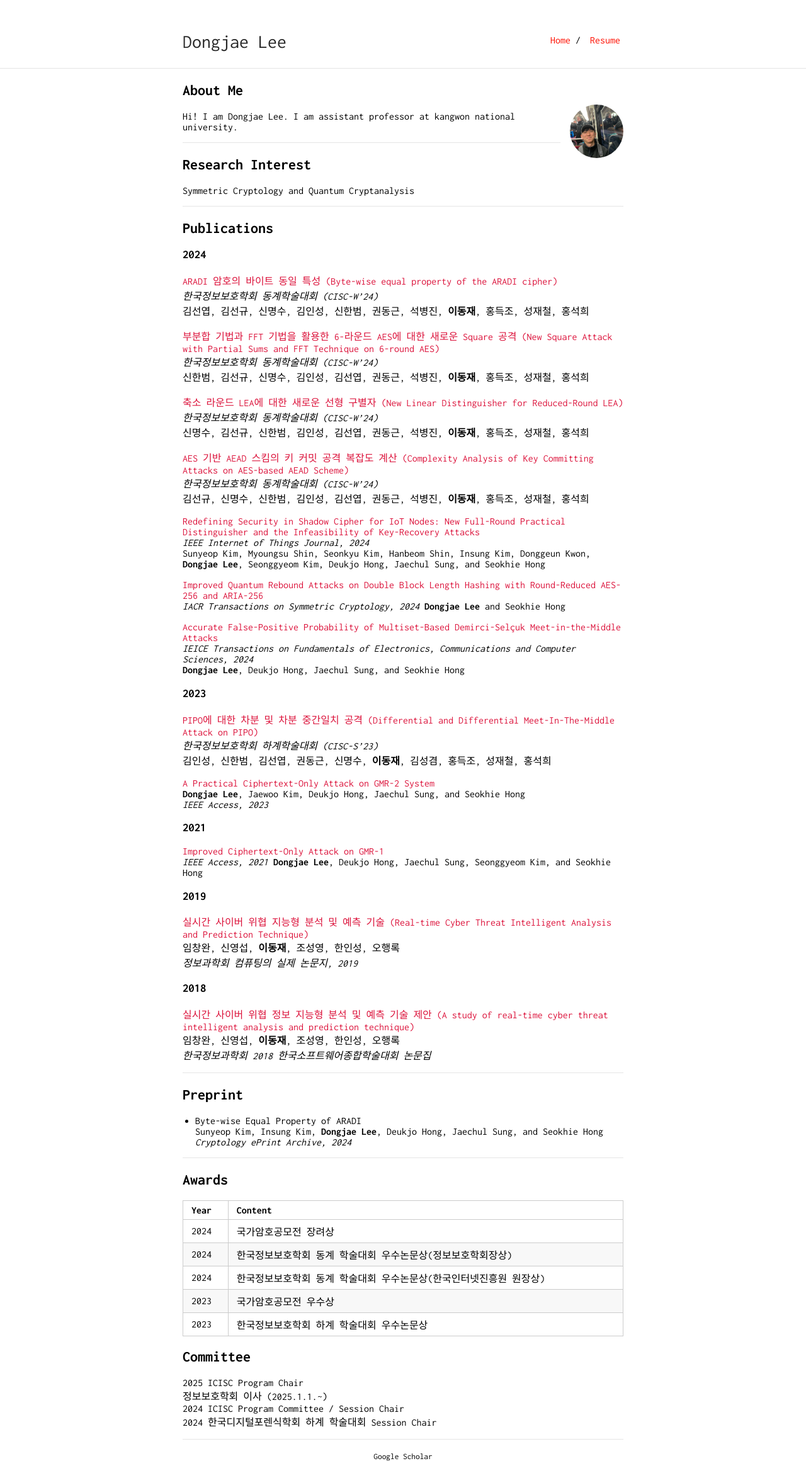
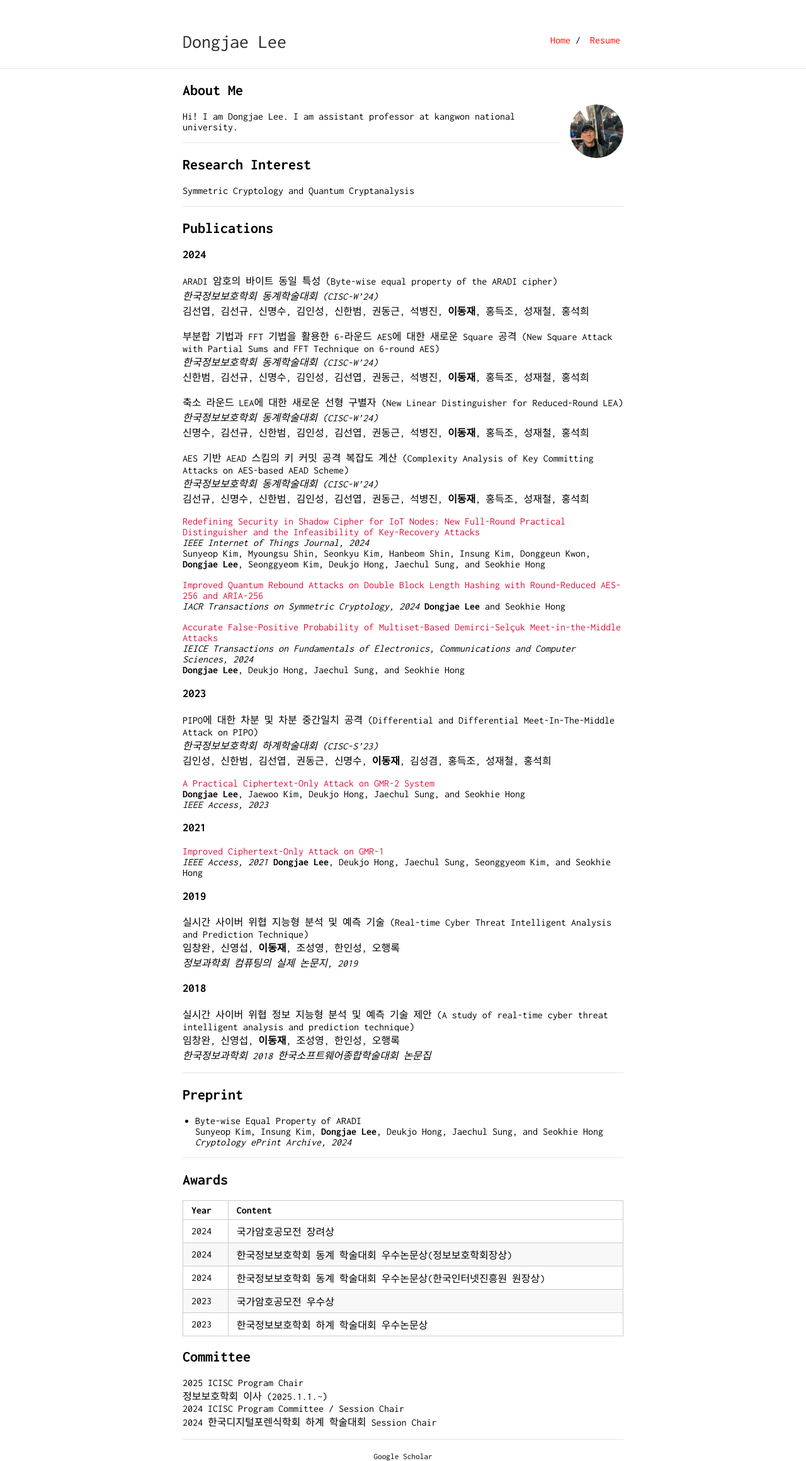
Before and after one commit to DongjaeLee-Dd2dD2/DongjaeLee-Dd2dD2.github.io, a Jekyll site: the page built from index.md, in a window 1280 px wide. Shown: the whole page at 63% size. Built offline with Jekyll 4.4.1, drawn with Linux system fonts in a browser that asks for light colours; our own code applies the rules of GitHub Pages for plain Markdown files.

Commit message:
Update index.md

```diff
--- a/index.md
+++ b/index.md
@@ -20,21 +20,21 @@ Symmetric Cryptology and Quantum Cryptanalysis
 
 ### 2024
 
-<span style="color:crimson"> ARADI 암호의 바이트 동일 특성 (Byte-wise equal property of the ARADI cipher) </span>
+ARADI 암호의 바이트 동일 특성 (Byte-wise equal property of the ARADI cipher)
 *한국정보보호학회 동계학술대회 (CISC-W'24)*
 김선엽, 김선규, 신명수, 김인성, 신한범, 권동근, 석병진, **이동재**, 홍득조, 성재철, 홍석희
 
 
-<span style="color:crimson"> 부분합 기법과 FFT 기법을 활용한 6-라운드 AES에 대한 새로운 Square 공격 (New Square Attack with Partial Sums and FFT Technique on 6-round AES) </span>
+부분합 기법과 FFT 기법을 활용한 6-라운드 AES에 대한 새로운 Square 공격 (New Square Attack with Partial Sums and FFT Technique on 6-round AES)
 *한국정보보호학회 동계학술대회 (CISC-W'24)*
 신한범, 김선규, 신명수, 김인성, 김선엽, 권동근, 석병진, **이동재**, 홍득조, 성재철, 홍석희  <br>
 
 
-<span style="color:crimson"> 축소 라운드 LEA에 대한 새로운 선형 구별자 (New Linear Distinguisher for Reduced-Round LEA) </span>
+축소 라운드 LEA에 대한 새로운 선형 구별자 (New Linear Distinguisher for Reduced-Round LEA)
 *한국정보보호학회 동계학술대회 (CISC-W'24)*
 신명수, 김선규, 신한범, 김인성, 김선엽, 권동근, 석병진, **이동재**, 홍득조, 성재철, 홍석희
 
-<span style="color:crimson"> AES 기반 AEAD 스킴의 키 커밋 공격 복잡도 계산 (Complexity Analysis of Key Committing Attacks on AES-based AEAD Scheme) </span>
+AES 기반 AEAD 스킴의 키 커밋 공격 복잡도 계산 (Complexity Analysis of Key Committing Attacks on AES-based AEAD Scheme)
 *한국정보보호학회 동계학술대회 (CISC-W'24)*
 김선규, 신명수, 신한범, 김인성, 김선엽, 권동근, 석병진, **이동재**, 홍득조, 성재철, 홍석희
 
@@ -52,7 +52,7 @@ Sunyeop Kim, Myoungsu Shin, Seonkyu Kim, Hanbeom Shin, Insung Kim, Donggeun Kwon
 
 ### 2023
 
-<span style="color:crimson"> PIPO에 대한 차분 및 차분 중간일치 공격 (Differential and Differential Meet-In-The-Middle Attack on PIPO) </span>
+PIPO에 대한 차분 및 차분 중간일치 공격 (Differential and Differential Meet-In-The-Middle Attack on PIPO)
 *한국정보보호학회 하계학술대회 (CISC-S'23)*
 김인성, 신한범, 김선엽, 권동근, 신명수, **이동재**, 김성겸, 홍득조, 성재철, 홍석희
 
@@ -68,13 +68,13 @@ Sunyeop Kim, Myoungsu Shin, Seonkyu Kim, Hanbeom Shin, Insung Kim, Donggeun Kwon
 
 ### 2019
 
-<span style="color:crimson"> 실시간 사이버 위협 지능형 분석 및 예측 기술 (Real-time Cyber Threat Intelligent Analysis and Prediction Technique) </span>
+실시간 사이버 위협 지능형 분석 및 예측 기술 (Real-time Cyber Threat Intelligent Analysis and Prediction Technique)
 임창완, 신영섭, **이동재**, 조성영, 한인성, 오행록
 *정보과학회 컴퓨팅의 실제 논문지, 2019*
 
 ### 2018
 
-<span style="color:crimson"> 실시간 사이버 위협 정보 지능형 분석 및 예측 기술 제안 (A study of real-time cyber threat intelligent analysis and prediction technique) </span>
+실시간 사이버 위협 정보 지능형 분석 및 예측 기술 제안 (A study of real-time cyber threat intelligent analysis and prediction technique)
 임창완, 신영섭, **이동재**, 조성영, 한인성, 오행록
 *한국정보과학회 2018 한국소프트웨어종합학술대회 논문집*
 
```
